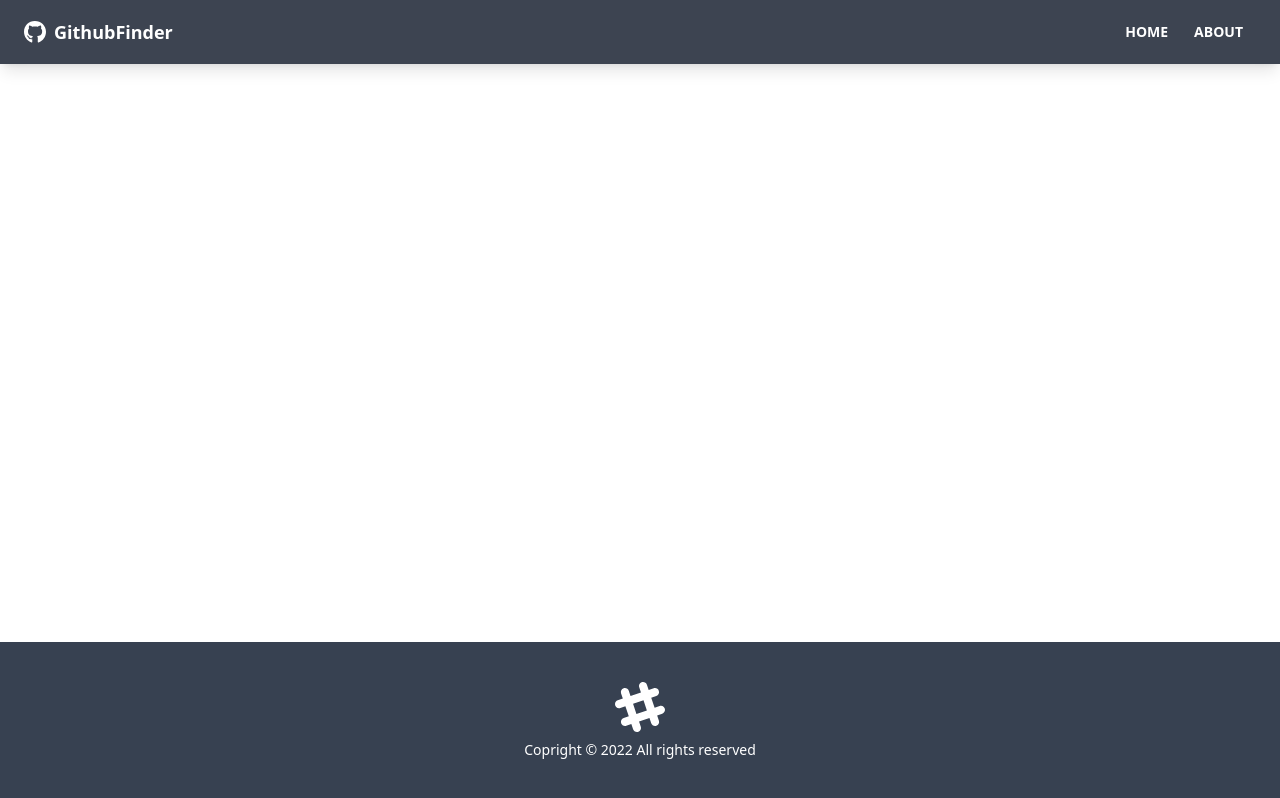
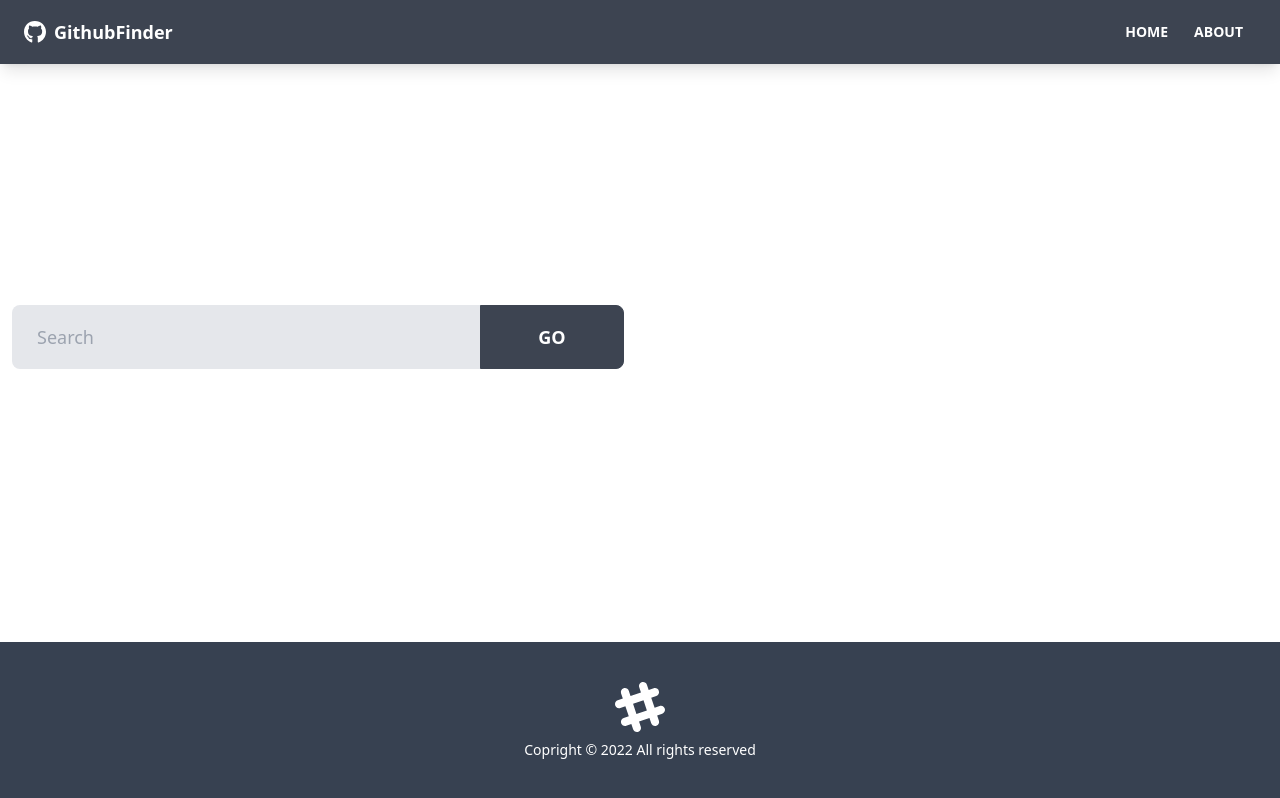
Before and after one commit to ReaganDev/Github-finder, a React (Create React App) app: page / in a window 1280 px wide. Built offline with nearby package versions, Linux system fonts and the light colour scheme.

Commit message:
UserSearch component

```diff
--- /dev/null
+++ b/src/components/users/UserSearch.jsx
@@ -0,0 +1,54 @@
+import { useState, useContext } from 'react'
+import GithubContext from '../../context/github/GithubContext'
+
+const UserSearch = () => {
+	const [text, setText] = useState('')
+	const { users } = useContext(GithubContext)
+
+	function handleChange(e) {
+		setText(e.target.value)
+	}
+	function handleSubmit(e) {
+		e.preventDefault()
+		if (text === '') {
+			alert('Please enter a search word')
+		} else {
+			// Search users
+
+			setText('')
+		}
+	}
+	return (
+		<div className='grid grid-cols-1 xl:grid-cols-2 lg:grid-cols-2 md:grid-cols-2 mb-8 gap-8'>
+			<div>
+				<form onSubmit={handleSubmit}>
+					<div className='form-control'>
+						<div className='relative'>
+							<input
+								placeholder='Search'
+								type='text'
+								value={text}
+								onChange={handleChange}
+								className='w-full pr-40 bg-gray-200 input input-lg text-black'
+							/>
+							<button
+								type='submit'
+								className='absolute top-0 right-0 rounded-l-none w-36 btn btn-lg'
+							>
+								Go
+							</button>
+						</div>
+					</div>
+				</form>
+			</div>
+
+			{users.length > 0 && (
+				<div>
+					<button className='btn btn-ghost btn-lg'>Clear</button>
+				</div>
+			)}
+		</div>
+	)
+}
+
+export default UserSearch
--- a/src/pages/Home.jsx
+++ b/src/pages/Home.jsx
@@ -1,13 +1,13 @@
-import UserResults from "../components/users/UserResults"
+import UserResults from '../components/users/UserResults'
+import UserSearch from '../components/users/UserSearch'
 
 const Home = () => {
-    return (
-        <>
-            <UserResults />
-        </>
-    )
+	return (
+		<>
+			<UserSearch />
+			<UserResults />
+		</>
+	)
 }
 
-
-
 export default Home
```
